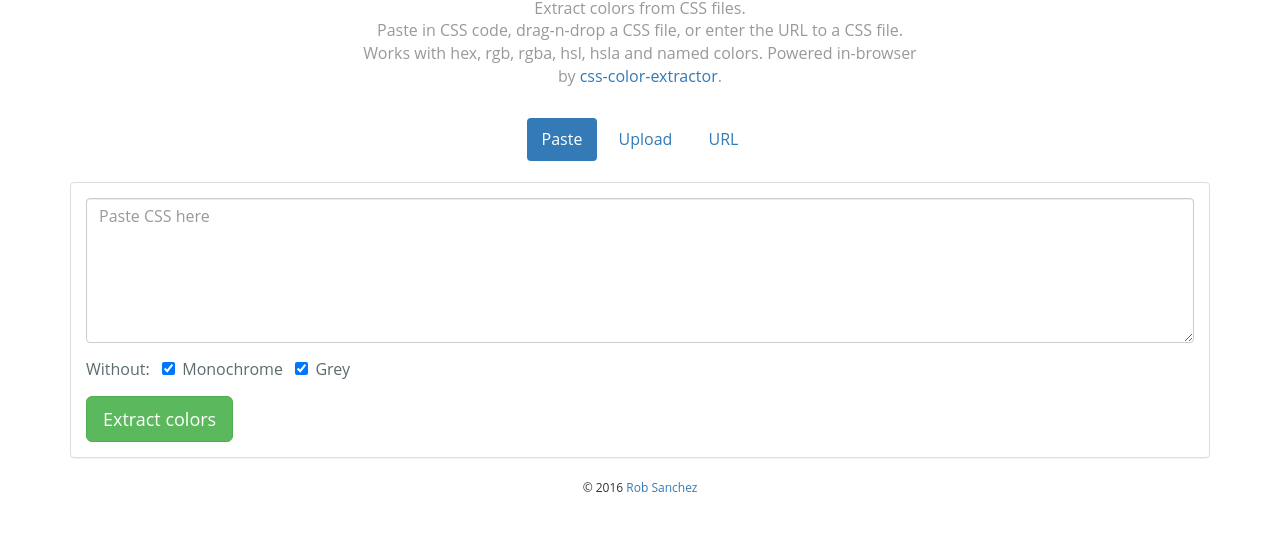
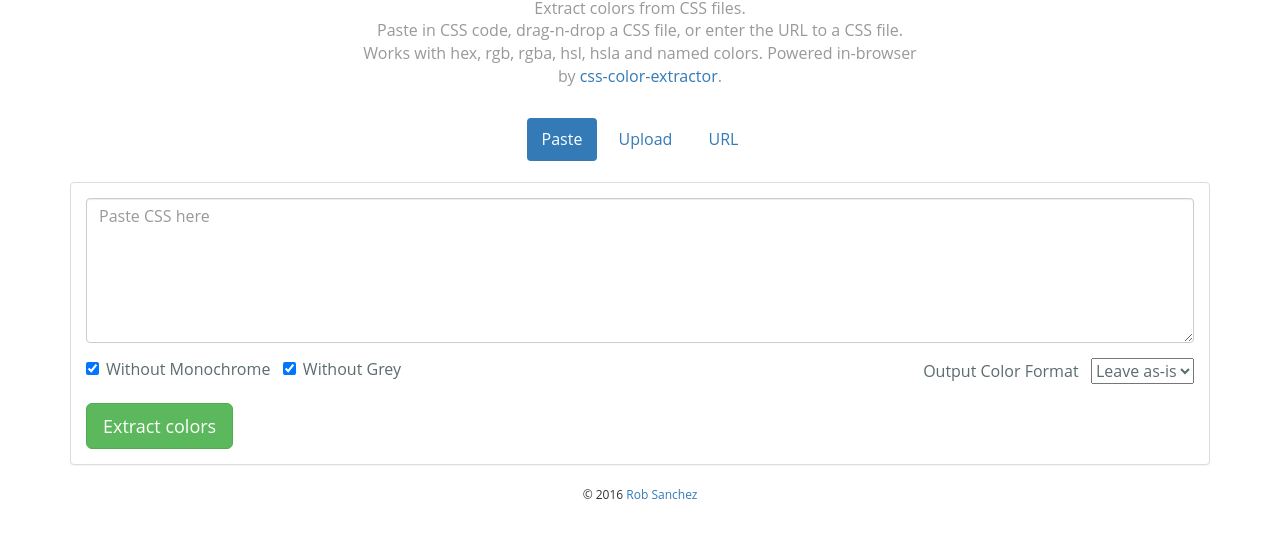
Before and after one commit to rsanchez/css-color-extractor, a website: page index.html in a window 1280 px wide. Shown: the part 82-620 px from the top of the page. Drawn offline with Linux system fonts and the light colour scheme.

Commit message:
Add color format option

```diff
--- a/app.js
+++ b/app.js
@@ -35,7 +35,8 @@ $(function() {
 
         var options = {
             withoutGrey: $('#without-grey-input').is(':checked'),
-            withoutMonochrome: $('#without-monochrome-input').is(':checked')
+            withoutMonochrome: $('#without-monochrome-input').is(':checked'),
+            colorFormat: $('#color-format-input').val() || null
         };
 
         try {
--- a/index.html
+++ b/index.html
@@ -80,16 +80,30 @@
                   </div>
                 </div>
               </div>
-              <div class="checkbox">
-                Without:
-                &nbsp;
-                <label>
-                  <input type="checkbox" id="without-monochrome-input" checked="checked"> Monochrome
-                </label>
-                &nbsp;
-                <label>
-                  <input type="checkbox" id="without-grey-input" checked="checked"> Grey
-                </label>
+              <div class="options">
+                <div class="form-group checkbox pull-left">
+                  <label>
+                    <input type="checkbox" id="without-monochrome-input" checked="checked">Without Monochrome
+                  </label>
+                  &nbsp;
+                  <label>
+                    <input type="checkbox" id="without-grey-input" checked="checked">Without Grey
+                  </label>
+                </div>
+                <div class="form-group pull-right">
+                  <label for="color-format-input">Output Color Format</label>
+                  &nbsp;
+                  <select id="color-format-input">
+                    <option value="">Leave as-is</option>
+                    <option value="hexString">Hex</option>
+                    <option value="rgbString">RGB</option>
+                    <option value="percentString">Percent</option>
+                    <option value="hslString">HSL</option>
+                    <option value="hwbString">HWB</option>
+                    <option value="keyword">Keyword</option>
+                  </select>
+                </div>
+                <div class="clearfix"></div>
               </div>
               <button class="btn btn-lg btn-success" data-loading-text="Extracting..." type="submit">Extract colors</button>
             </form>
--- a/main.css
+++ b/main.css
@@ -43,9 +43,19 @@ textarea.paste-css-input {
   padding-bottom: 15px;
   min-height: 273px;
 }
-.checkbox {
+.options {
   color: #5b6c6e;
-  margin-bottom: 15px;
+}
+.options label {
+  font-weight: normal;
+}
+.options .checkbox {
+  margin: 0 0 15px;
+}
+@media screen and (max-width: 660px) {
+  .options .form-group {
+    float: none !important;
+  }
 }
 .copyright {
   font-size: 12px;
--- a/package.json
+++ b/package.json
@@ -3,7 +3,7 @@
     "bootstrap": "^3.3.5",
     "browserify": "^11.1.0",
     "color": "^0.10.1",
-    "css-color-extractor": "^0.0.3",
+    "css-color-extractor": "^0.0.4",
     "jquery": "^2.1.4"
   },
   "devDependencies": {
```
